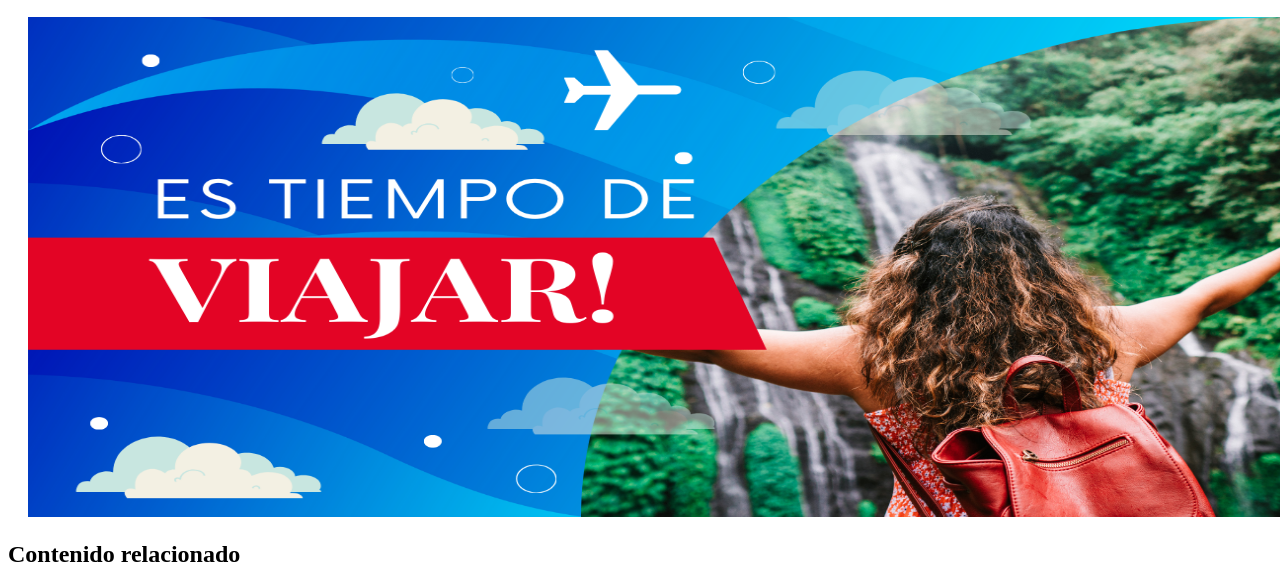
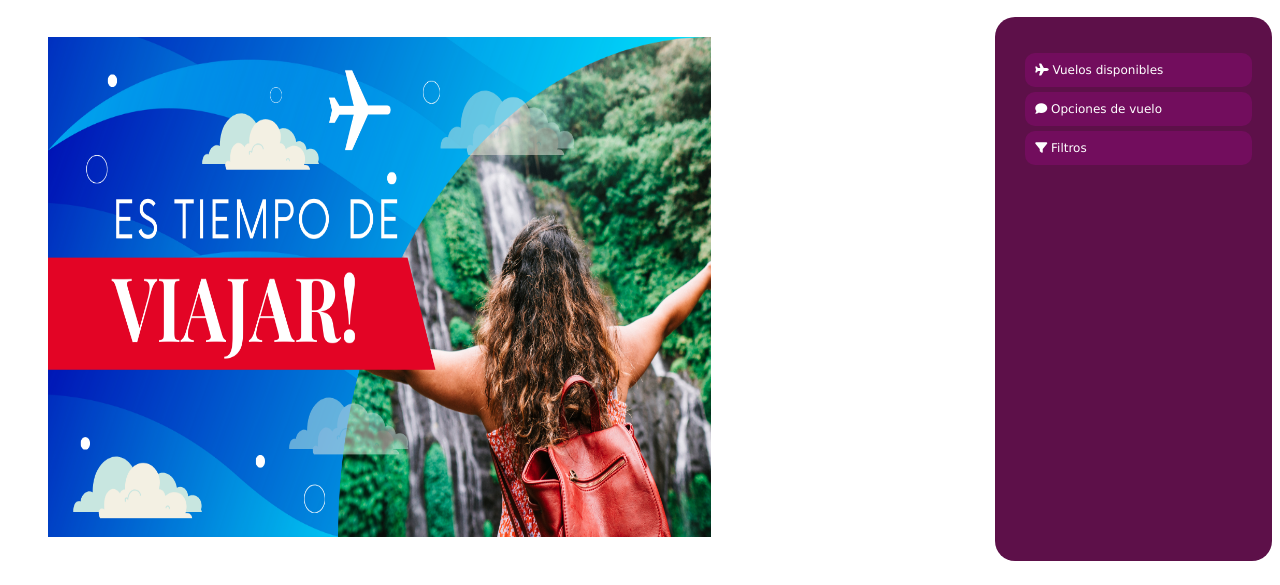
Before and after one commit to Heydy1992/movid, a plain HTML site: page index.html in a window 1280 px wide. Shown: the part 197-782 px from the top of the page. Drawn offline with Linux system fonts and the light colour scheme; a web font is replaced by a local one.

Commit message:
Menu lateral html y stylos

```diff
--- a/index.css
+++ b/index.css
@@ -44,6 +44,42 @@ nav ul li a{
 
 }
 
+main{
+    display: flex;
+}
+
+.slider-container{
+  flex: 4;
+  padding: 20px;
+}
+.related-content {
+    flex: 1; /* Ocupa el 1/3 del espacio disponible */
+    padding: 20px;
+    background-color: #5D1049;
+    border-radius: 20px;
+    align-items: left;
+
+  }
+
+  .related-content ul li {
+    color: white;
+    background-color: #720D5D;
+    font-weight:200;
+    font-size: 12px;
+    font-family: 'Lucida Sans', 'Lucida Sans Regular', 'Lucida Grande', 'Lucida Sans Unicode', Geneva, Verdana, sans-serif;
+    list-style: none;
+    border-radius: 10px;
+    padding:10px;
+    margin-bottom: 5px;
+    margin-left: -30px;
+  }
+
+.slider img{
+    width: 70%;
+    height: 500px;
+}
+
+
 footer{
     background-color: #5D1049;
     padding-top: 30px;
@@ -57,9 +93,3 @@ footer p{
     color: white;
     margin-left: 700px;
 }
-
-
-.slider img{
-    width: 100%;
-    height: 500px;
-}
--- a/index.html
+++ b/index.html
@@ -4,10 +4,7 @@
         <meta charset="utf-8" />
 
         <title>Areolínea Movid</title>
-        <link
-            href="https://fonts.googleapis.com/css?family=Open+Sans+Condensed:300|Sonsie+One"
-            rel="stylesheet"
-            type="text/css" />
+        <script src="https://kit.fontawesome.com/9320ff80d2.js" crossorigin="anonymous"></script>
         <link rel="stylesheet" href="index.css" />
 
     </head>
@@ -28,6 +25,9 @@
             </nav>
         </header>
 
+
+
+        <main>
             <div class="slider-container">
                 <div class="slider">
 
@@ -37,19 +37,18 @@
                 </div>
 
             </div>
+            <aside class="related-content">
 
-        <main>
-
-
-        </main>
-        <aside>
-            <h2>Contenido relacionado</h2>
                 <ul>
-                <li>Vuelos disponibles</li>
-                <li>Como esta el clima para viajar</li>
+                    <li><i class="fa-solid fa-plane"></i> Vuelos disponibles</li>
+                    <li><i class="fa-solid fa-comment"></i> Opciones de vuelo</li>
+                    <li><i class="fa-solid fa-filter"></i> Filtros</li>
 
                 </ul>
             </aside>
+
+        </main>
+
         <footer>
             <p>©Copyright 2024. Derechos reservados Heydy Figueroa</p>
         </footer>
```
Lines whose indentation alone changed are shown as unchanged.
